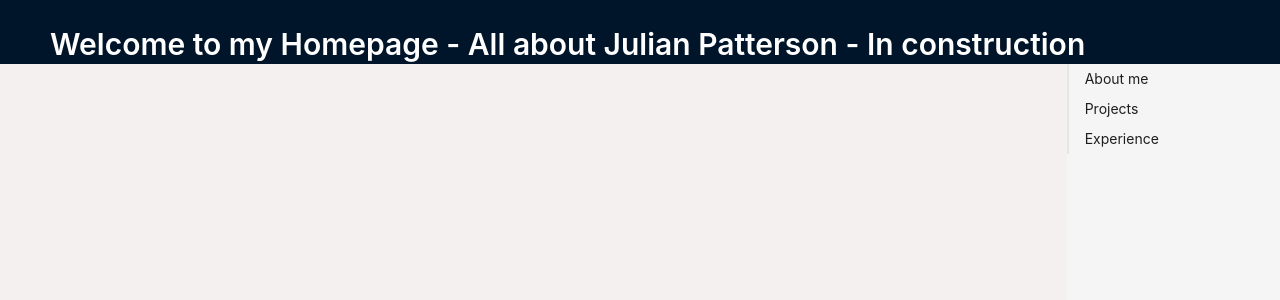
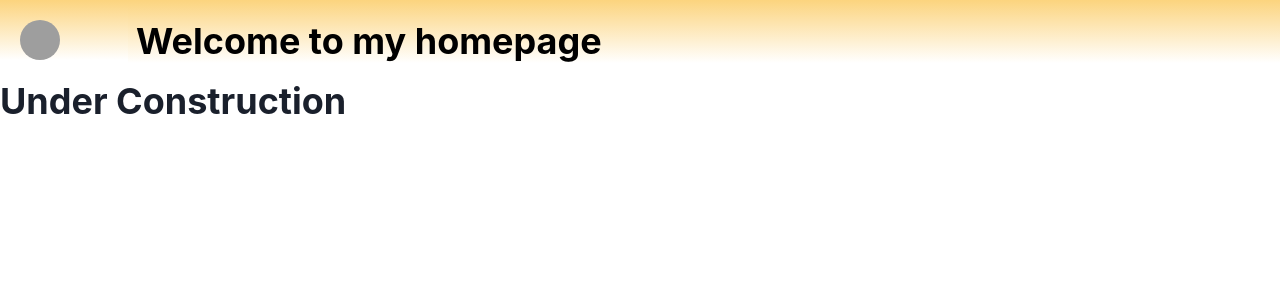
Before and after one commit to julian-patterson/julian-patterson.github.io, a React (Create React App) app: page / in a window 1280 px wide. Shown: the top 300 px of the page. Built offline with nearby package versions, Linux system fonts and the light colour scheme; grey boxes are pictures that could not be loaded; the HTML template or start-up script is replaced by a standard one.

Commit message:
changing to chakra and starting the Ui

```diff
--- a/package.json
+++ b/package.json
@@ -3,9 +3,12 @@
   "version": "0.1.0",
   "private": true,
   "dependencies": {
+    "@chakra-ui/react": "^2.4.6",
+    "@emotion/react": "^11.10.5",
+    "@emotion/styled": "^11.10.5",
     "@types/react": "^18.0.0",
     "@types/react-dom": "^18.0.0",
-    "antd": "^5.1.0",
+    "framer-motion": "^8.2.4",
     "react": "^18.2.0",
     "react-dom": "^18.2.0",
     "react-scripts": "5.0.1",
--- a/src/App.tsx
+++ b/src/App.tsx
@@ -1,72 +1,16 @@
 import "./App.css";
 
-import { Anchor, Col, Layout, Row } from "antd";
+import AboutMe from "./Components/AboutMe";
+import { ChakraProvider } from "@chakra-ui/react";
+import { FC } from "react";
+import Header from "./Components/Header";
 
-import ConfigProvider from "antd/es/config-provider";
-import { FC } from "react";
-import Title from "antd/es/typography/Title";
-
-const { Header, Content } = Layout;
-
-// figure out themeing
-// https://ant.design/docs/react/customize-theme
 const App: FC = () => {
   return (
-    <Layout>
-      <Header>
-        <ConfigProvider
-          theme={{
-            token: {
-              colorPrimary: "#00b96b",
-            },
-          }}
-        >
-          <Title level={2} style={{ color: "white" }}>
-            Welcome to my Homepage - All about Julian Patterson - In
-            construction
-          </Title>
-        </ConfigProvider>
-      </Header>
-      <Content>
-        <Row>
-          <Col span={20}>
-            <div
-              id="part-1"
-              style={{ height: "100vh", background: "rgba(255,0,0,0.02)" }}
-            />
-            <div
-              id="part-2"
-              style={{ height: "100vh", background: "rgba(0,255,0,0.02)" }}
-            />
-            <div
-              id="part-3"
-              style={{ height: "100vh", background: "rgba(0,0,255,0.02)" }}
-            />
-          </Col>
-          <Col span={4}>
-            <Anchor
-              items={[
-                {
-                  key: "part-1",
-                  href: "#part-1",
-                  title: "About me",
-                },
-                {
-                  key: "part-2",
-                  href: "#part-2",
-                  title: "Projects",
-                },
-                {
-                  key: "part-3",
-                  href: "#part-3",
-                  title: "Experience",
-                },
-              ]}
-            />
-          </Col>
-        </Row>
-      </Content>
-    </Layout>
+    <ChakraProvider>
+      <Header />
+      <AboutMe />
+    </ChakraProvider>
   );
 };
 
--- /dev/null
+++ b/src/Components/AboutMe.tsx
@@ -0,0 +1,8 @@
+import { FC } from "react";
+import { Heading } from "@chakra-ui/react";
+
+const AboutMe: FC = () => {
+  return <Heading>Under Construction</Heading>;
+};
+
+export default AboutMe;
--- /dev/null
+++ b/src/Components/Header.tsx
@@ -0,0 +1,34 @@
+import { Box, Grid, GridItem, Heading, Image } from "@chakra-ui/react";
+
+import { FC } from "react";
+
+const Header: FC = () => {
+  return (
+    <Grid templateColumns="repeat(10, 1fr)">
+      <GridItem w="100%" h="20" colSpan={1}>
+        <Box
+          bgGradient="linear(to-t, #ffffff, #fcd47e)"
+          paddingLeft={"5"}
+          paddingTop={"5"}
+        >
+          <Image
+            borderRadius="full"
+            boxSize="10"
+            src="https://avatars.githubusercontent.com/u/77037728?v=4"
+          />
+        </Box>
+      </GridItem>
+      <GridItem w="100%" h="20" colSpan={9}>
+        <Box
+          bgGradient="linear(to-t, #ffffff, #fcd47e)"
+          paddingTop={"5"}
+          paddingLeft={"2"}
+        >
+          <Heading textColor={"#000000"}>Welcome to my homepage</Heading>
+        </Box>
+      </GridItem>
+    </Grid>
+  );
+};
+
+export default Header;
```
Also changed, not shown: 1 other file (tests, documents, lock files or other folders).
